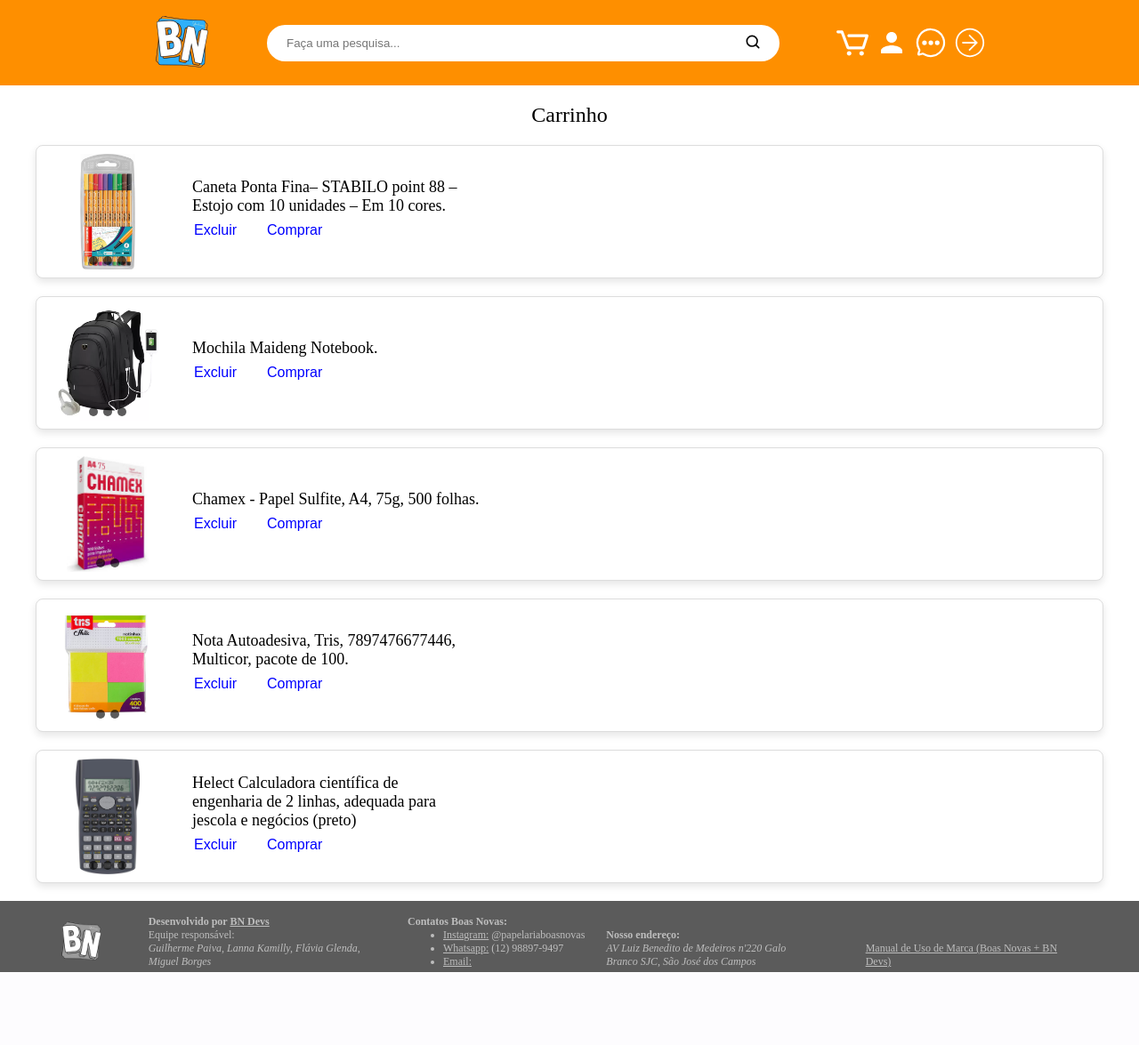
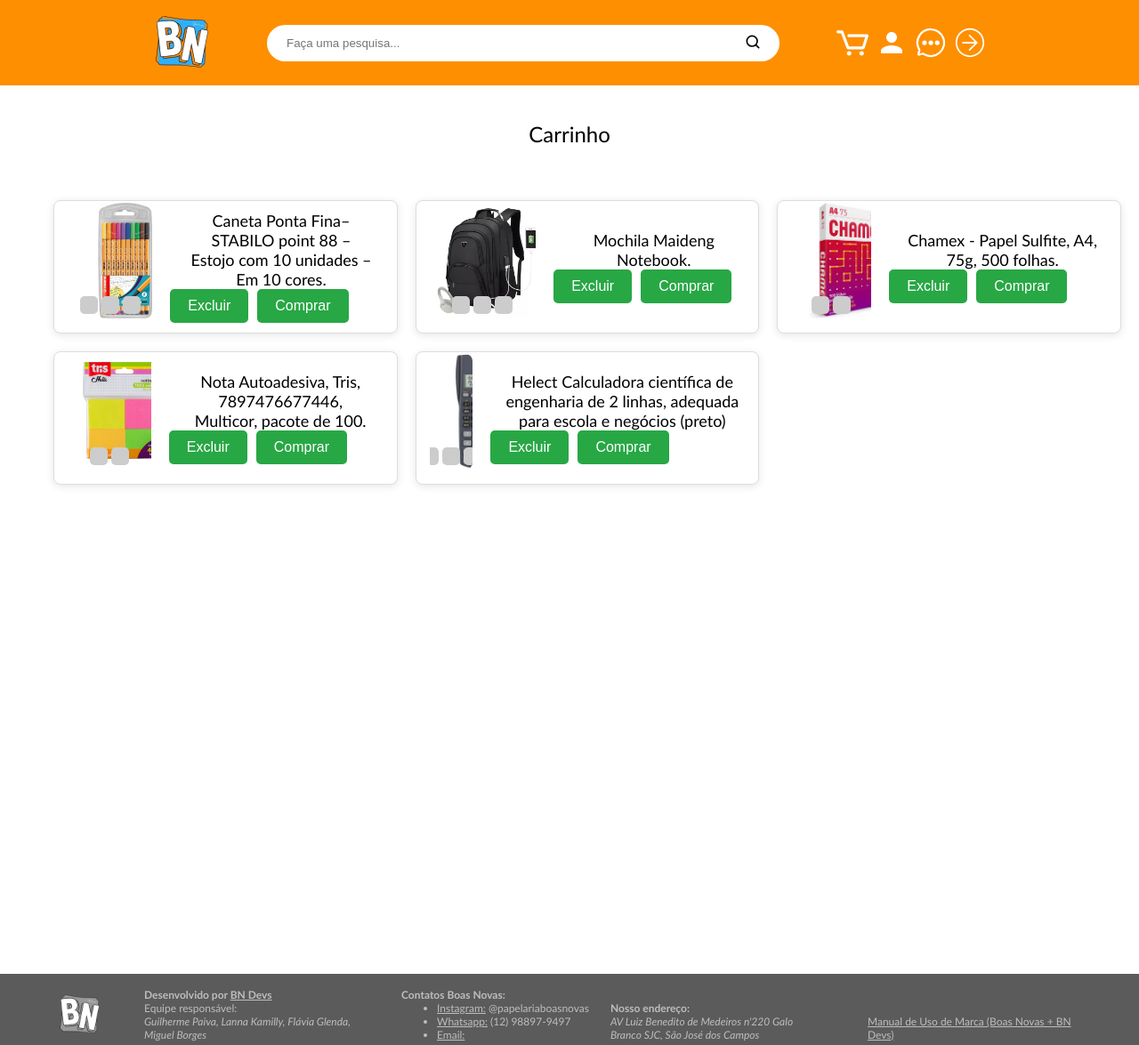
Before and after one commit to flaviaglenda/BN_Devs, a PHP site: page /carrinho.php in a window 1280 px wide. Shown: the whole page at 89% size. Before the commit the page ends 1093 px from the top, so only its background shows below. Run offline with PHP 8.4, Linux system fonts and the light colour scheme; some web fonts are replaced.

Commit message:
carinho fla

```diff
--- a/carrinho.php
+++ b/carrinho.php
@@ -7,11 +7,12 @@
         <meta name="keywords" content="Papelaria BoasNovas Material Produtos">
         <title>Carrinho - Boas Novas Papelaria</title>
         <link rel="preconnect" href="https://fonts.googleapis.com">
-<link rel="preconnect" href="https://fonts.gstatic.com" crossorigin>
-<link href="https://fonts.googleapis.com/css2?family=Jost:ital,wght@0,100..900;1,100..900&family=Matemasie&display=swap" rel="stylesheet">
+        <link rel="preconnect" href="https://fonts.gstatic.com" crossorigin>
+        <link href="https://fonts.googleapis.com/css2?family=Jost:ital,wght@0,100..900;1,100..900&family=Matemasie&display=swap" rel="stylesheet">
         <link rel="stylesheet" href="./css/style.css">
         <link rel="stylesheet" href="./css/carrinho.css">
         <link rel="shortcut icon" href="img/logo-boasnovas.png" type="image/x-icon">
+          <script src="./js/script.js" defer></script>
         <script src="./js/script.js" defer></script>
     </head>
     <body>
@@ -192,7 +193,7 @@
                         </div>
                     </div>
                     <div class="paragrafos">
-                        <p class="nomeproduto">Helect Calculadora científica de<br> engenharia de 2 linhas, adequada para <br>jescola e negócios (preto)</p>
+                        <p class="nomeproduto">Helect Calculadora científica de engenharia de 2 linhas, adequada para escola e negócios (preto)</p>
                         <p class="descricao">
                             <button class="botaoacao">Excluir</button>
                             <button class="botaoacao">Comprar</button>
--- a/css/carrinho.css
+++ b/css/carrinho.css
@@ -4,11 +4,7 @@ body {
     background-color: rgb(255, 255, 255);
     display: flex;
     flex-direction: column;
-<<<<<<< HEAD
    font-family: 'Gill Sans', 'Gill Sans MT', Calibri, 'Trebuchet MS', sans-serif;
-=======
-    font-family: 'Gill Sans', 'Gill Sans MT', Calibri, 'Trebuchet MS', sans-serif;
->>>>>>> 47029797cad5e0a505d2c250da23b975ef2ea7d3
 }
 
 main {
@@ -170,3 +166,83 @@ input[name="carrossel5"]:nth-of-type(3):checked ~ .imagenscarrossel {
 .passarcarrossel:hover {
     background-color: rgba(216, 213, 213, 0.522);
 }
+
+.grid-container {
+    display: grid;
+    grid-template-columns: repeat(auto-fill, minmax(300px, 1fr));
+    gap: 20px;
+    padding: 20px;
+}
+
+.grid-item {
+    background: white;
+    border-radius: 8px;
+    box-shadow: 0 2px 10px rgba(0, 0, 0, 0.1);
+    padding: 15px;
+    text-align: center;
+}
+
+.carrosselpequeno {
+    position: relative;
+    overflow: hidden;
+    margin-bottom: 15px;
+}
+
+.imagenscarrossel {
+    width: 100%;
+    border-radius: 8px;
+}
+
+.controleCarrossel {
+    text-align: center;
+}
+
+.controleCarrossel label {
+    cursor: pointer;
+    padding: 5px;
+    background-color: #ccc;
+    margin: 0 2px;
+    border-radius: 5px;
+}
+
+.paragrafocarrinho {
+    font-size: 1.5em;
+    padding: 20px;
+}
+
+.quantidade {
+    width: 50px;
+    margin: 10px 0;
+}
+
+.botaoacao {
+    background-color: #28a745;
+    color: white;
+    border: none;
+    padding: 10px 20px;
+    cursor: pointer;
+    border-radius: 5px;
+}
+
+.botaoacao:hover {
+    background-color: #218838;
+}
+
+.carrinho {
+    position: fixed;
+    right: 20px;
+    top: 70px;
+    background: white;
+    border-radius: 8px;
+    box-shadow: 0 2px 10px rgba(0, 0, 0, 0.1);
+    padding: 10px;
+    display: none;
+}
+
+.carrinho h2 {
+    margin: 0;
+}
+
+.item-carrinho {
+    margin-bottom: 10px;
+}
```
